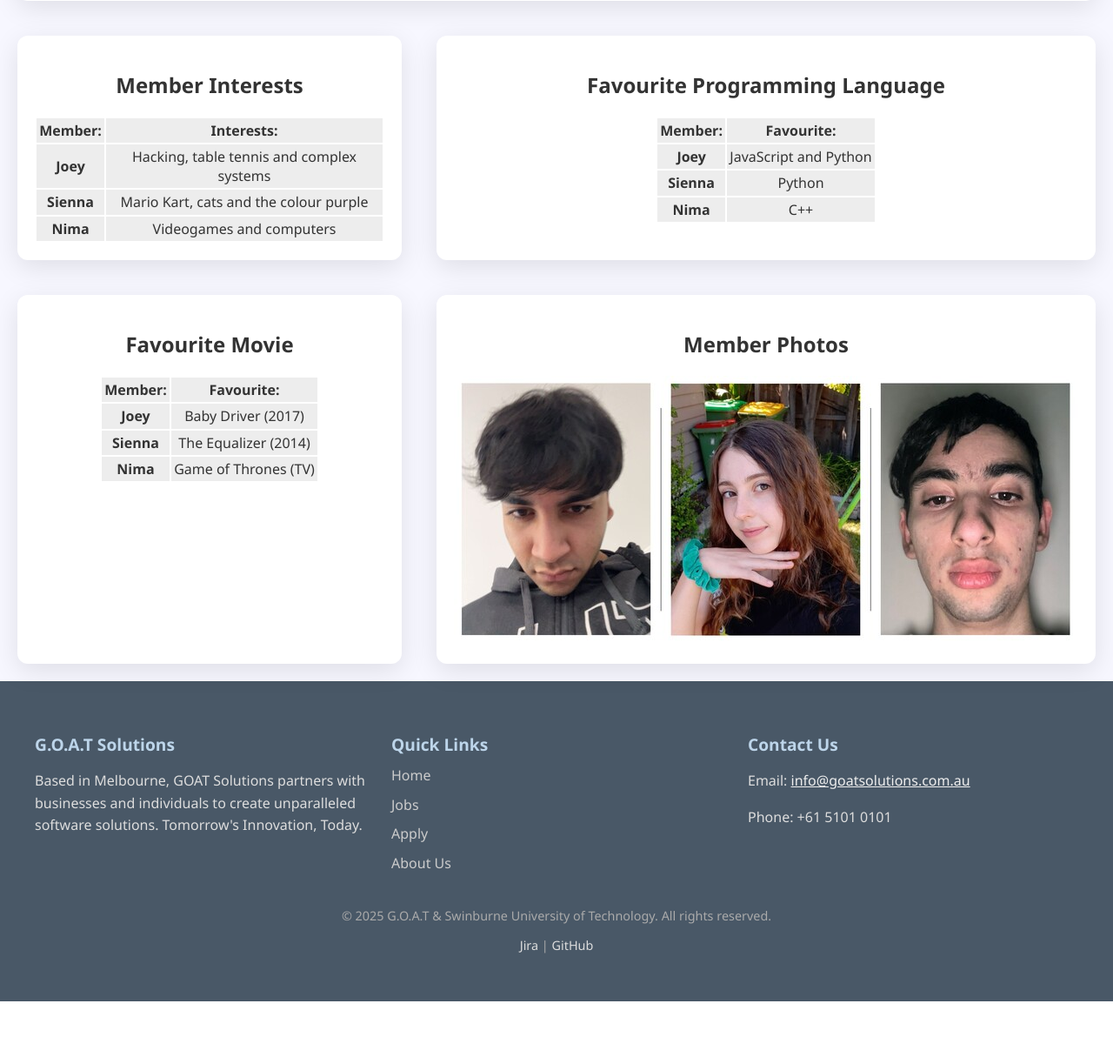
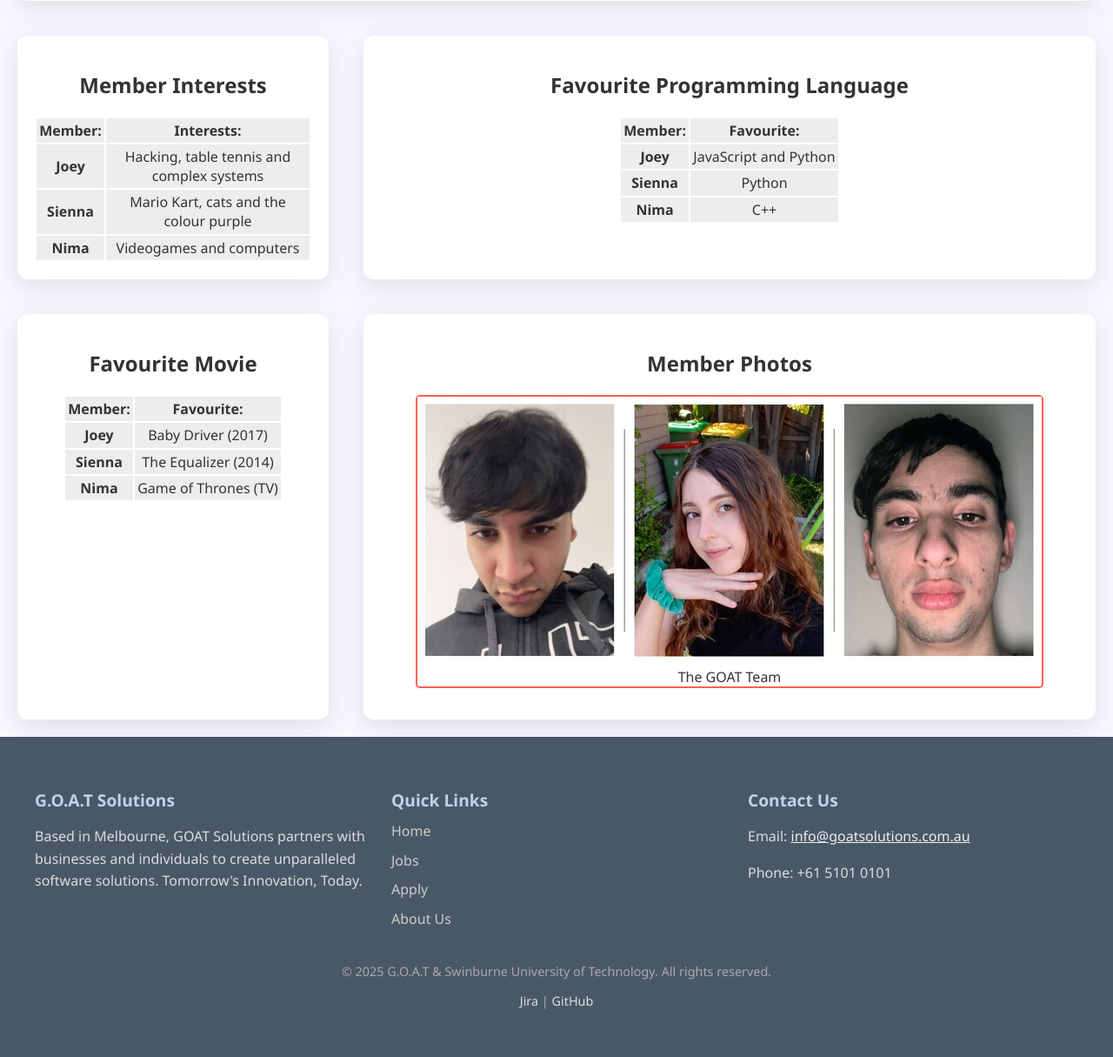
Before and after one commit to 105928712/goat, a PHP site: page /about.html in a window 1280 px wide. Shown: the part 856-2071 px from the top of the page at 87% size. Before the commit the page ends 2007 px from the top, so only its background shows below. Run offline with PHP 8.4, Linux system fonts and the light colour scheme.

Commit message:
figure, border and caption as per reqs

```diff
--- a/about.html
+++ b/about.html
@@ -130,10 +130,10 @@
             <section class="panel" id="photos">
                 <h2>Member Photos</h2>
                 <!-- Member Photos! -->
-                <img src="images/goat.jpg"
-                alt="Photos of our team members."
-                title="Member Photos"
-                >
+                 <figure>
+                    <img src="images/goat.jpg" alt="Photos of our team members." title="Member Photos">
+                    <figcaption>The GOAT Team</figcaption>
+                </figure>
             </section>
         </div>
     </main>
--- a/styles/styles.css
+++ b/styles/styles.css
@@ -822,9 +822,11 @@ th:hover, td:hover {
 /* ensure the footer doesn't float with the tables and photos */
 footer {clear:both;}
 
-
-
-
+/* add border to photo - the section is floated right, should be okay and meet reqs */
+#photos figure {
+    border: 2px solid var(--tertiary);
+    border-radius: 5px;
+}
 
 
 
```
